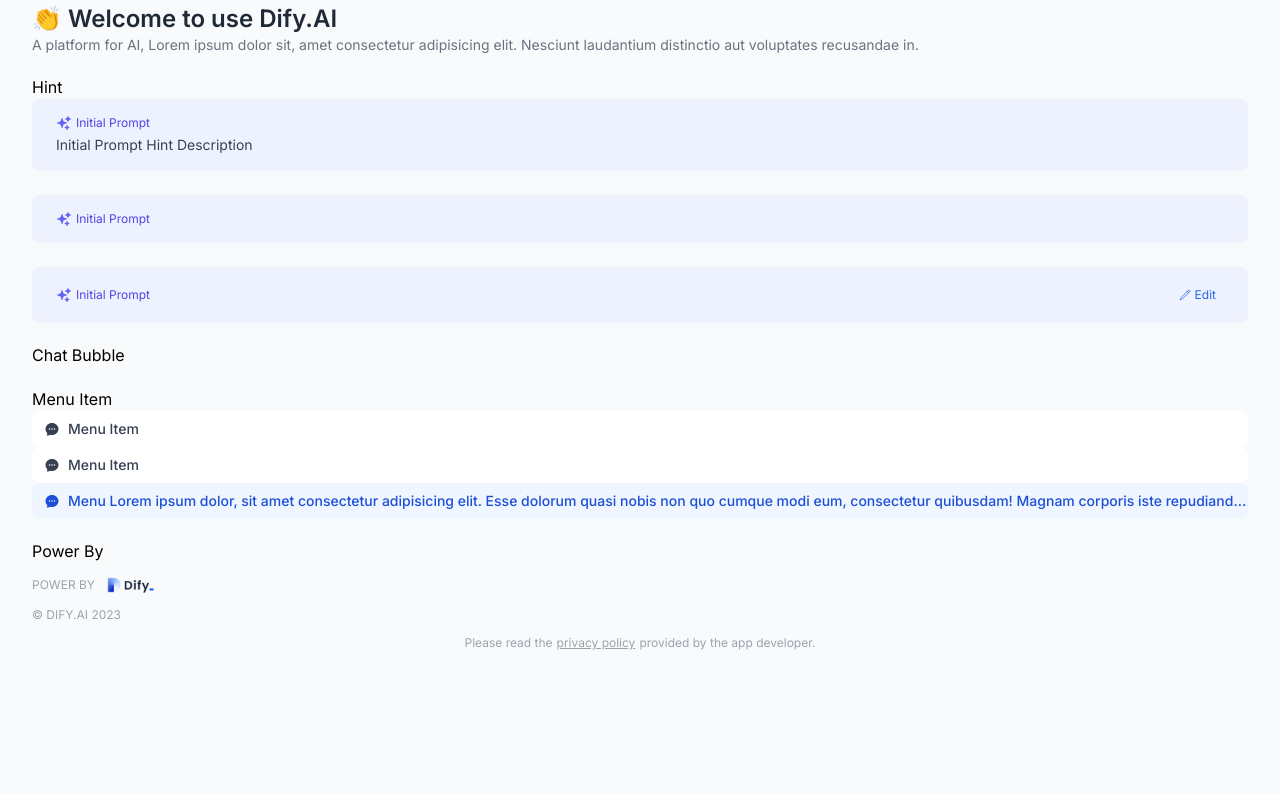
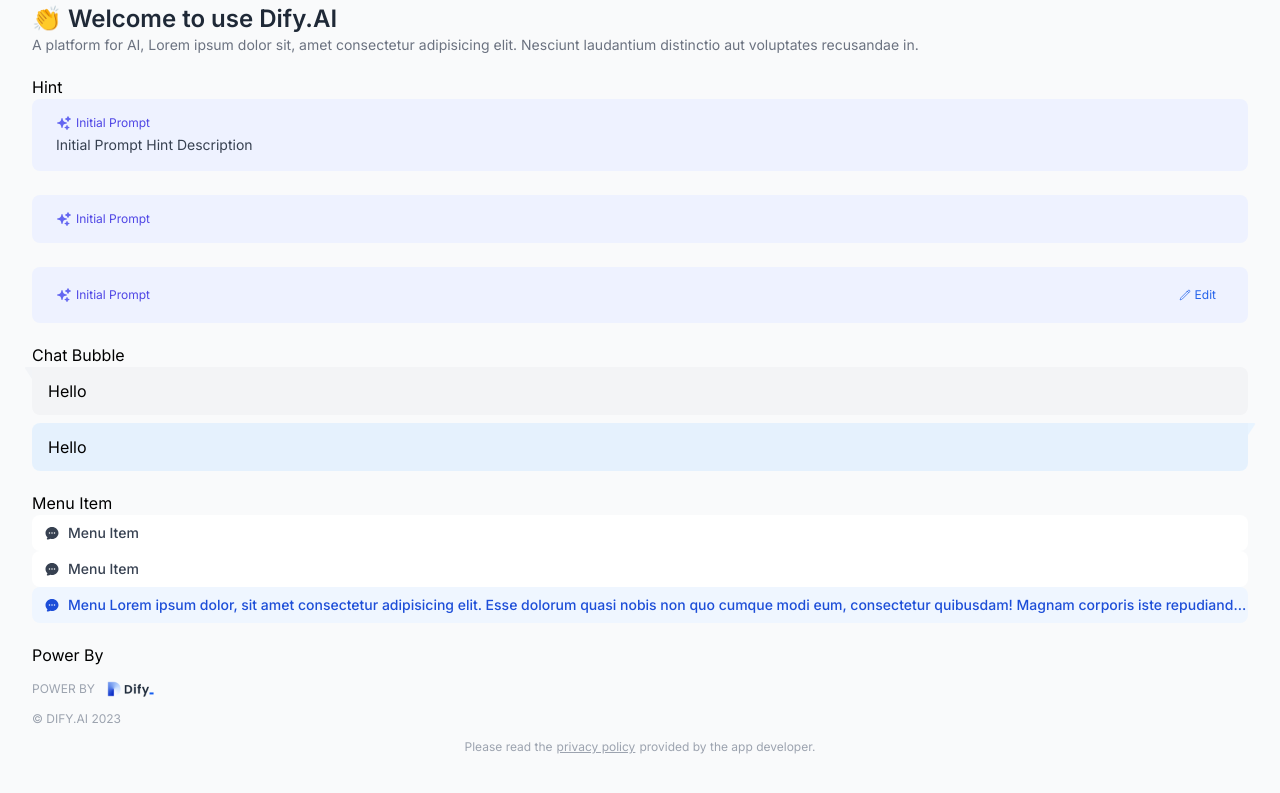
Before and after one commit to langgenius/dify-conversation, a Next.js app: page /components in a window 1280 px wide. Shown: the part 1129-1922 px from the top of the page. Before the commit the page ends 1852 px from the top, so only its background shows below. Built offline with nearby package versions, Linux system fonts and the light colour scheme.

Commit message:
feat: add bubble

```diff
--- a/app/components/main.tsx
+++ b/app/components/main.tsx
@@ -3,7 +3,7 @@ import React, { useState } from 'react'
 import styles from './style.module.css'
 import XPowerBy, { XPowerByFooter, XPowerByPrivacy } from '@/components/x-power-by'
 import Button from '@/components/button'
-import ChatBubble from '@heroicons/react/24/solid/ChatBubbleOvalLeftEllipsisIcon'
+import ChatBubbleIcon from '@heroicons/react/24/solid/ChatBubbleOvalLeftEllipsisIcon'
 import PencilSquare from '@heroicons/react/24/solid/PencilSquareIcon'
 import LikeAndDislike from '@/components/like-and-dislike'
 import Loading from '@/components/loading'
@@ -14,6 +14,7 @@ import Welcome from '@/components/welcome'
 import Hint from '@/components/hint'
 import Form from '@/components/form'
 import MenuItem from '@/components/menu-item'
+import ChatBubble from '@/components/chat-bubble'
 
 const Main = () => {
   const [value, setValue] = useState('Hello')
@@ -54,7 +55,7 @@ const Main = () => {
           <Button text='Transparent' type='transparent' />
 
           <Button text='Blue' type='blue'>
-            <ChatBubble className='h-4 w-4 text-white mr-2' />
+            <ChatBubbleIcon className='h-4 w-4 text-white mr-2' />
             Start Chat
           </Button>
 
@@ -151,6 +152,10 @@ const Main = () => {
 
       <div>
         <h2>Chat Bubble</h2>
+        <div className='flex flex-col gap-2'>
+          <ChatBubble content='Hello' />
+          <ChatBubble content='Hello' mine />
+        </div>
       </div>
       <div className='flex flex-col'>
         <h2>Menu Item</h2>
--- a/components/chat-bubble/index.tsx
+++ b/components/chat-bubble/index.tsx
@@ -0,0 +1,23 @@
+'use strict'
+'use client'
+import React, { FC } from 'react'
+import styles from './style.module.scss'
+import cn from 'classnames'
+interface ChatBubbleProps {
+  opening_statement?: string
+  like_and_dislike?: 'like' | 'dislike' | 'none'
+  content: string
+  mine?: boolean
+}
+
+const ChatBubble: FC<ChatBubbleProps> = ({ content, mine = false }) => {
+  return (
+    <div className={cn(styles.bubble, mine ? styles.bubble_mine : styles.bubble_other)}>
+      <div></div>
+      <div>{content}</div>
+      <div></div>
+    </div>
+  )
+}
+
+export default ChatBubble
--- /dev/null
+++ b/components/chat-bubble/style.module.scss
@@ -0,0 +1,25 @@
+.bubble {
+  @apply flex flex-col px-4 py-3 rounded-lg;
+
+  &.bubble_mine {
+    @apply relative rounded-tr-none bg-[#D1E9FF80];
+
+    &::before {
+      content: '';
+      @apply absolute w-4 h-4;
+      top: 0;
+      right: -16px;
+      background: url(./assets/right.svg) no-repeat;
+    }
+  }
+  &.bubble_other {
+    @apply relative rounded-tl-none bg-gray-100;
+    &::before {
+      top: 0;
+      left: -8px;
+      content: '';
+      @apply absolute w-4 h-4;
+      background: url(./assets/left.svg) no-repeat;
+    }
+  }
+}
```
Also changed, not shown: components/chat-bubble/assets/left.svg (added), components/chat-bubble/assets/right.svg (added), components/chat-bubble/style.module.css (deleted).
